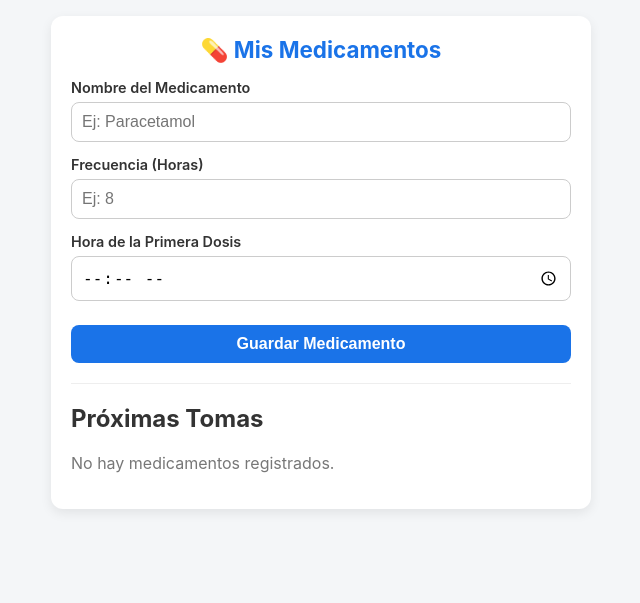
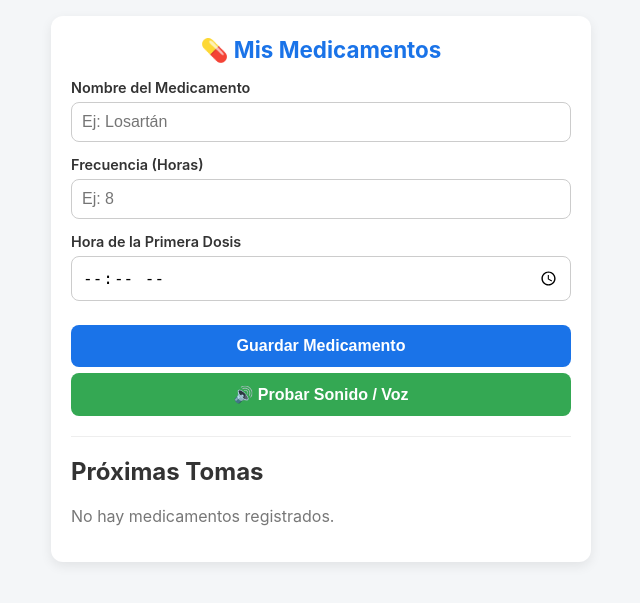
Before and after one commit to osanbu83-cpu/recordatorio-medicamentos, a Flask app: page / in a window 1280 px wide. Shown: the top 603 px of the page, without its empty margins (319-959 px from the left). Run offline with Flask 3, Linux system fonts and the light colour scheme.

Commit message:
Update index.html

```diff
--- a/templates/index.html
+++ b/templates/index.html
@@ -35,7 +35,7 @@
             font-weight: 600;
             margin-bottom: 6px;
         }
-        input, select, button {
+        input {
             width: 100%;
             padding: 10px;
             border-radius: 8px;
@@ -44,10 +44,14 @@
             font-size: 1rem;
         }
         button {
+            width: 100%;
+            padding: 12px;
             background-color: #1a73e8;
             color: white;
             border: none;
+            border-radius: 8px;
             font-weight: bold;
+            font-size: 1rem;
             margin-top: 10px;
             cursor: pointer;
         }
@@ -60,7 +64,6 @@
             padding: 12px;
             margin-top: 12px;
             border-radius: 4px;
-            position: relative;
         }
         .med-card h3 {
             margin: 0 0 6px 0;
@@ -75,10 +78,14 @@
             background: #d93025;
             color: white;
             border: none;
-            padding: 4px 8px;
+            padding: 6px 12px;
             border-radius: 4px;
             font-size: 0.8rem;
             width: auto;
+            margin-top: 8px;
+        }
+        .test-btn {
+            background: #34a853;
             margin-top: 6px;
         }
     </style>
@@ -90,7 +97,7 @@
 
     <div class="form-group">
         <label for="nombre">Nombre del Medicamento</label>
-        <input type="text" id="nombre" placeholder="Ej: Paracetamol">
+        <input type="text" id="nombre" placeholder="Ej: Losartán">
     </div>
 
     <div class="form-group">
@@ -104,6 +111,7 @@
     </div>
 
     <button onclick="guardarMedicamento()">Guardar Medicamento</button>
+    <button class="test-btn" onclick="probarVoz()">🔊 Probar Sonido / Voz</button>
 
     <hr style="margin: 20px 0; border: 0; border-top: 1px solid #eee;">
 
@@ -112,8 +120,31 @@
 </div>
 
 <script>
-    // Cargar medicamentos guardados al abrir la app
-    document.addEventListener('DOMContentLoaded', mostrarMedicamentos);
+    let medicamentos = JSON.parse(localStorage.getItem('medicamentos')) || [];
+
+    document.addEventListener('DOMContentLoaded', () => {
+        mostrarMedicamentos();
+        // Revisar cada 5 segundos si coincide la hora
+        setInterval(comprobarAlarmas, 5000);
+    });
+
+    function decirTexto(texto) {
+        if ('speechSynthesis' in window) {
+            window.speechSynthesis.cancel(); // Detener cualquier audio previo
+            const locucion = new SpeechSynthesisUtterance(texto);
+            locucion.lang = 'es-ES';
+            locucion.rate = 0.9; // Velocidad pausada para mayor claridad
+            locucion.pitch = 1;
+            locucion.volume = 1;
+            window.speechSynthesis.speak(locucion);
+        } else {
+            alert('Tu navegador no soporta síntesis de voz.');
+        }
+    }
+
+    function probarVoz() {
+        decirTexto("Atención. Es hora de tomar tu medicamento.");
+    }
 
     function guardarMedicamento() {
         const nombre = document.getElementById('nombre').value;
@@ -129,40 +160,59 @@
             id: Date.now(),
             nombre: nombre,
             frecuencia: frecuencia,
-            horaInicio: horaInicio
+            horaInicio: horaInicio,
+            ultimaNotificada: ''
         };
 
-        let medicamentos = JSON.parse(localStorage.getItem('medicamentos')) || [];
         medicamentos.push(nuevoMed);
         localStorage.setItem('medicamentos', JSON.stringify(medicamentos));
 
-        // Limpiar campos
         document.getElementById('nombre').value = '';
         document.getElementById('frecuencia').value = '';
         document.getElementById('horaInicio').value = '';
 
+        // Activar permiso de audio al interactuar
+        decirTexto(`Medicamento ${nombre} guardado correctamente`);
+
         mostrarMedicamentos();
     }
 
-    function calcularProximaToma(horaInicioStr, frecuenciaHoras) {
+    function obtenerProximaHora(horaInicioStr, frecuenciaHoras) {
         const [horas, minutos] = horaInicioStr.split(':').map(Number);
         const ahora = new Date();
         let proximaToma = new Date();
 
         proximaToma.setHours(horas, minutos, 0, 0);
 
-        // Si la hora inicial ya pasó hoy, sumamos intervalos de frecuencia hasta encontrar la siguiente
         while (proximaToma <= ahora) {
             proximaToma.setHours(proximaToma.getHours() + frecuenciaHoras);
         }
 
-        return proximaToma.toLocaleTimeString([], { hour: '2-digit', minute: '2-digit' });
+        return proximaToma;
+    }
+
+    function comprobarAlarmas() {
+        const ahora = new Date();
+        const horaActualStr = ahora.toLocaleTimeString([], { hour: '2-digit', minute: '2-digit' });
+
+        medicamentos.forEach(med => {
+            const proximaToma = obtenerProximaHora(med.horaInicio, med.frecuencia);
+            const proximaHoraStr = proximaToma.toLocaleTimeString([], { hour: '2-digit', minute: '2-digit' });
+
+            // Si coincide el minuto actual y no ha sido notificada en esta misma hora
+            if (horaActualStr === proximaHoraStr && med.ultimaNotificada !== horaActualStr) {
+                med.ultimaNotificada = horaActualStr;
+                localStorage.setItem('medicamentos', JSON.stringify(medicamentos));
+
+                // Alerta hablada (se repite 2 veces)
+                decirTexto(`Atención. Es hora de tomar tu medicamento: ${med.nombre}. Repito, es hora de tomar ${med.nombre}.`);
+            }
+        });
     }
 
     function mostrarMedicamentos() {
         const lista = document.getElementById('listaMedicamentos');
         lista.innerHTML = '';
-        const medicamentos = JSON.parse(localStorage.getItem('medicamentos')) || [];
 
         if (medicamentos.length === 0) {
             lista.innerHTML = '<p style="color: #777;">No hay medicamentos registrados.</p>';
@@ -170,13 +220,15 @@
         }
 
         medicamentos.forEach(med => {
-            const proximaToma = calcularProximaToma(med.horaInicio, med.frecuencia);
+            const proximaToma = obtenerProximaHora(med.horaInicio, med.frecuencia);
+            const horaTexto = proximaToma.toLocaleTimeString([], { hour: '2-digit', minute: '2-digit' });
+
             const card = document.createElement('div');
             card.className = 'med-card';
             card.innerHTML = `
                 <h3>${med.nombre}</h3>
                 <p><strong>Frecuencia:</strong> Cada ${med.frecuencia} horas</p>
-                <p><strong>Próxima dosis:</strong> ${proximaToma}</p>
+                <p><strong>Próxima dosis:</strong> ${horaTexto}</p>
                 <button class="delete-btn" onclick="eliminarMedicamento(${med.id})">Eliminar</button>
             `;
             lista.appendChild(card);
@@ -184,7 +236,6 @@
     }
 
     function eliminarMedicamento(id) {
-        let medicamentos = JSON.parse(localStorage.getItem('medicamentos')) || [];
         medicamentos = medicamentos.filter(med => med.id !== id);
         localStorage.setItem('medicamentos', JSON.stringify(medicamentos));
         mostrarMedicamentos();
```
